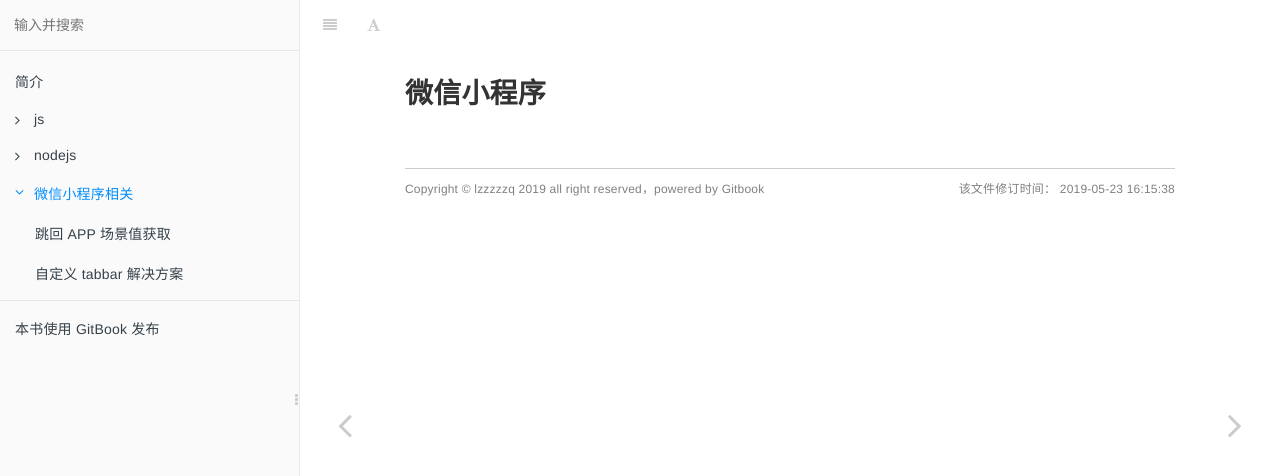
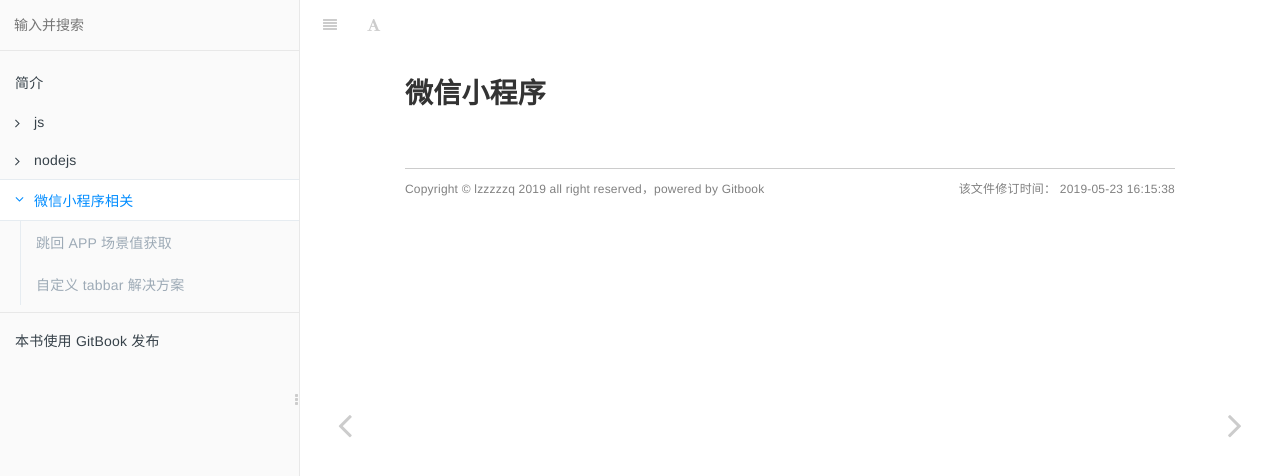
Before and after one commit to Lzzzzzq/blog, a plain HTML site: page _book/articles/mp/index.html in a window 1280 px wide. Shown: the top 476 px of the page. Drawn offline with Linux system fonts and the light colour scheme.

Commit message:
feat: 样式优化

```diff
--- /dev/null
+++ b/_book/assets/css/main.css
@@ -0,0 +1,25 @@
+
+.articles li {
+  box-sizing: border-box;
+  border-left: 1px solid rgb(230, 236, 241);
+}
+
+.chapter {
+  color: rgb(92, 105, 117);
+}
+
+.articles .chapter:not(.active) a {
+  color: #9daab6 !important;
+}
+
+.chapter:not(.active) > a {
+  border-top: 1px solid transparent !important;
+  border-bottom: 1px solid transparent !important;
+}
+
+.chapter.active > a {
+  box-sizing: border-box;
+  background-color: #fff !important;
+  border-top: 1px solid rgb(230, 236, 241) !important;
+  border-bottom: 1px solid rgb(230, 236, 241) !important;
+}
--- a/_book/gitbook/gitbook-plugin-livereload/plugin.js
+++ /dev/null
@@ -1,11 +0,0 @@
-(function() {
-  var newEl = document.createElement('script'),
-      firstScriptTag = document.getElementsByTagName('script')[0];
-
-  if (firstScriptTag) {
-    newEl.async = 1;
-    newEl.src = '//' + window.location.hostname + ':35729/livereload.js';
-    firstScriptTag.parentNode.insertBefore(newEl, firstScriptTag);
-  }
-
-})();
--- /dev/null
+++ b/assets/css/main.css
@@ -0,0 +1,25 @@
+
+.articles li {
+  box-sizing: border-box;
+  border-left: 1px solid rgb(230, 236, 241);
+}
+
+.chapter {
+  color: rgb(92, 105, 117);
+}
+
+.articles .chapter:not(.active) a {
+  color: #9daab6 !important;
+}
+
+.chapter:not(.active) > a {
+  border-top: 1px solid transparent !important;
+  border-bottom: 1px solid transparent !important;
+}
+
+.chapter.active > a {
+  box-sizing: border-box;
+  background-color: #fff !important;
+  border-top: 1px solid rgb(230, 236, 241) !important;
+  border-bottom: 1px solid rgb(230, 236, 241) !important;
+}
--- a/book.json
+++ b/book.json
@@ -3,6 +3,9 @@
   "author": "lzzzzzq",
   "description": "",
   "language": "zh-hans",
+  "styles": {
+    "website": "/assets/css/main.css"
+  },
   "plugins": [
     "prism",
     "-highlight",
```
Also changed, not shown: _book/articles/js/index.html (+2 -14 lines), _book/articles/js/prototype.html (+2 -14 lines), _book/articles/mp/index.html (+2 -14 lines), _book/articles/mp/scenecode.html (+2 -14 lines), _book/articles/mp/tabbar.html (+2 -14 lines), _book/articles/nodejs/index.html (+2 -14 lines), _book/articles/nodejs/koa2middleware.html (+2 -14 lines), _book/index.html (+2 -14 lines), 1 other file.
